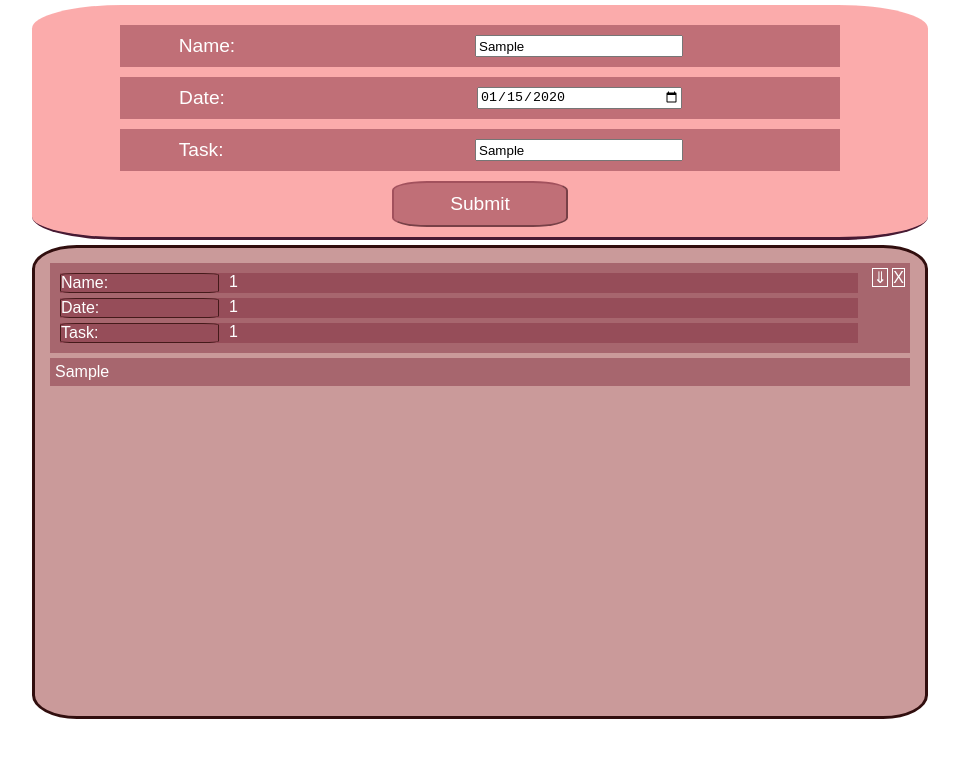
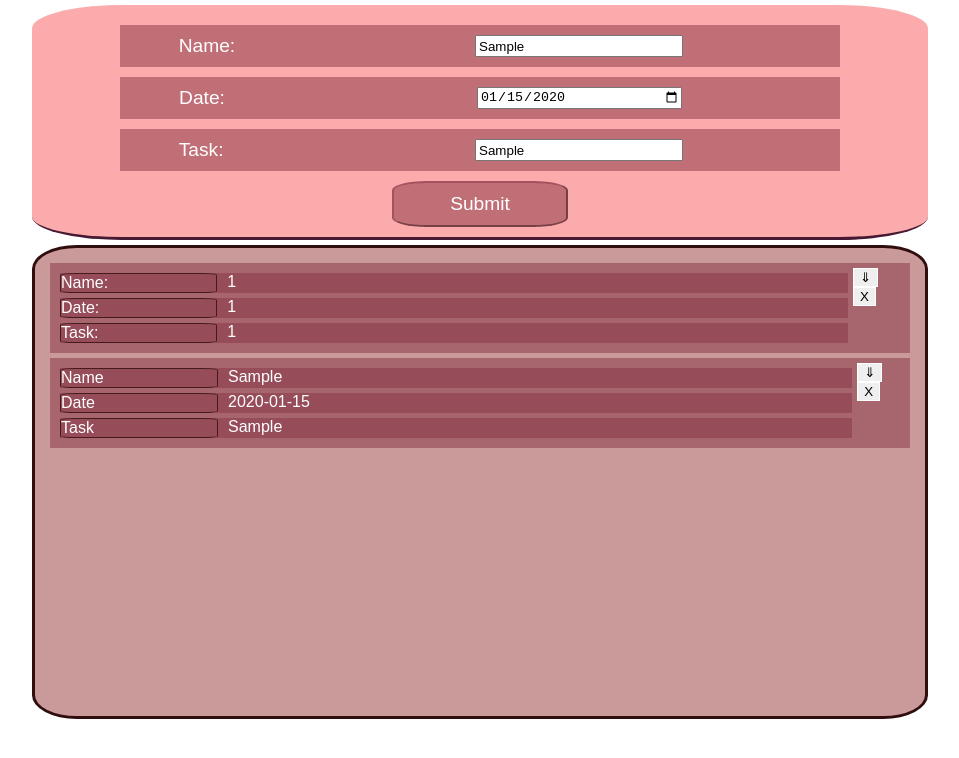
Before and after one commit to nimp0/WebTodoList, a plain HTML site: page index.html in a window 1280 px wide. Both pictures are taken after typing "Sample", "2020-01-15", "Sample" into the empty fields and a click on the input "Submit". Shown: the whole page, without its empty margins (160-1119 px from the left). Drawn offline with Linux system fonts and the light colour scheme.

Commit message:
added adding elements/ fixed deleting

```diff
--- a/index.html
+++ b/index.html
@@ -12,15 +12,15 @@
       <form id="form">
         <div id="formArea">
           <div class="element">
-            <label class="labelForm">Name:</label> <br />
+            <label class="labelForm name">Name:</label> <br />
             <input class="input name" type="text" name="name" /><br />
           </div>
           <div class="element">
-            <label class="labelForm">Date:</label><br />
+            <label class="labelForm date">Date:</label><br />
             <input class="input date" type="date" name="date" /><br />
           </div>
           <div class="element">
-            <label class="labelForm">Task:</label><br />
+            <label class="labelForm task">Task:</label><br />
             <input class="input task" type="text" name="task" /><br />
           </div>
         </div>
@@ -29,28 +29,28 @@
         </div>
       </form>
 
-      <ul id="taskList">
+      <div id="taskList">
         <li class="items">
           <div class="infoArea">
             <div class="item">
               <div class="labelTaskList">Name:</div>
-              <div class="labelInfoTaskList name">1</div>
+              <div class="labelInfoTaskList">1</div>
             </div>
             <div class="item">
               <div class="labelTaskList">Date:</div>
-              <div class="labelInfoTaskList date">1</div>
+              <div class="labelInfoTaskList">1</div>
             </div>
             <div class="item">
               <div class="labelTaskList">Task:</div>
-              <div class="labelInfoTaskList task">1</div>
+              <div class="labelInfoTaskList">1</div>
             </div>
           </div>
           <div class="optionArea">
-            <label class="status">⇓</label>
-            <label class="delete">X</label>
+            <button class="status">⇓</button>
+            <button class="delete">X</button>
           </div>
         </li>
-      </ul>
+      </div>
     </div>
     <script src="main.js"></script>
   </body>
--- a/main.js
+++ b/main.js
@@ -1,37 +1,133 @@
 let form = document.getElementById("form");
 let close = document.getElementsByClassName("delete");
 let itemList = document.getElementById("taskList");
-let button = document.getElementsByClassName("button");
-let item = document.getElementsByClassName("item");
 
-// Click on a close button to hide the current list item
-for (let i = 0; i < close.length; i++) {
-  close[i].addEventListener("click", function(e) {
-    let currentElement = this.parentElement.parentElement;
-    itemList.removeChild(currentElement);
-  });
-}
+form.addEventListener("submit", createNewElement);
+itemList.addEventListener("click", RemoveElement);
+// Create Item
 
-// Create a new list item when clicking on the "Submit" button
-form.addEventListener("submit", createNewElement);
 function createNewElement(e) {
   e.preventDefault();
 
   let name = document.querySelector(".input.name").value;
   let date = document.querySelector(".input.date").value;
   let task = document.querySelector(".input.task").value;
-  console.log(task);
 
-  let li = document.createElement("li");
-  li.className = "items";
+  let items = document.createElement("li");
+  items.className = "items";
+  itemList.appendChild(items);
 
-  let nameField = document.createElement("div");
-  nameField.className = "labelInfoTaskList name";
-  nameField.value = name;
-  console.log(nameField.value);
-  nameField.appendChild(document.createTextNode(name));
-  //item.appendChild(document.createTextNode(name));
+  let infoArea = document.createElement("div");
+  infoArea.className = "infoArea";
+  items.appendChild(infoArea);
 
-  li.appendChild(document.createTextNode(name));
-  itemList.appendChild(li);
+  let optionArea = document.createElement("div");
+  optionArea.className = "optionArea";
+  items.appendChild(optionArea);
+
+  //InfoArea
+  let listName = document.createElement("div");
+  let listDate = document.createElement("div");
+  let listTask = document.createElement("div");
+  listName.className = "labelTaskList";
+  listDate.className = "labelTaskList";
+  listTask.className = "labelTaskList";
+  listName.appendChild(document.createTextNode("Name"));
+  listDate.appendChild(document.createTextNode("Date"));
+  listTask.appendChild(document.createTextNode("Task"));
+
+  let listNameArea = document.createElement("div");
+  let listDateArea = document.createElement("div");
+  let listTaskArea = document.createElement("div");
+  listNameArea.className = "labelInfoTaskList";
+  listDateArea.className = "labelInfoTaskList";
+  listTaskArea.className = "labelInfoTaskList";
+  listNameArea.appendChild(document.createTextNode(name));
+  listDateArea.appendChild(document.createTextNode(date));
+  listTaskArea.appendChild(document.createTextNode(task));
+
+  let infoItems = [];
+  for (let i = 0; i < 3; i++) {
+    infoItems[i] = document.createElement("div");
+    infoItems[i].className = "item";
+    infoArea.appendChild(infoItems[i]);
+
+    if (i == 0) {
+      infoItems[i].appendChild(listName);
+      infoItems[i].appendChild(listNameArea);
+    }
+    if (i == 1) {
+      infoItems[1].appendChild(listDate);
+      infoItems[1].appendChild(listDateArea);
+    }
+    if (i == 2) {
+      infoItems[2].appendChild(listTask);
+      infoItems[2].appendChild(listTaskArea);
+    }
+  }
+
+  //Option Area
+  let status = document.createElement("button");
+  status.className = "status";
+  status.appendChild(document.createTextNode("⇓"));
+  optionArea.appendChild(status);
+
+  let del = document.createElement("button");
+  del.className = "delete";
+  del.appendChild(document.createTextNode("X"));
+  console.log(del);
+  console.log(close);
+  optionArea.appendChild(del);
+  arr.push(del);
 }
+
+//Remove Item
+
+function RemoveElement(e) {
+  if (e.target.classList.contains("delete")) {
+    var li = e.target.parentElement.parentElement;
+    itemList.removeChild(li);
+  }
+}
+
+/*const rootOfFile = document.querySelector("#root");
+
+interface TodoItem: {
+  name: string;
+  task: string;
+  date: string;
+}
+
+const todoItemList = [];
+
+function addTodo(name, task, date) {
+  todoItemList.push({ name, task, date });
+}
+
+function initialize() {
+  addTodo("demo", "fix", "2018-08-08");
+}
+
+function renderTodo(todoItem) {
+  const div = document.createElement("div");
+  const str = `Title: ${todoItem.name}, ${todoItem.task}, ${todoItem.date}`;
+
+  const text = document.createTextNode(str);
+  div.appendChild(text);
+  div.appendChild(document.createElement("br"));
+
+  return div;
+}
+
+function renderAdd() {}
+
+function renderAll() {
+  for (let k in todoItemList) {
+    const v = todoItemList[k];
+    const todo = renderTodo(v);
+    root.appendChild(todo);
+  }
+}
+
+initialize();
+renderAll();*/
```
